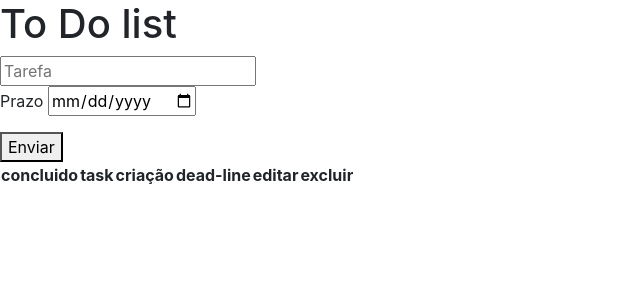
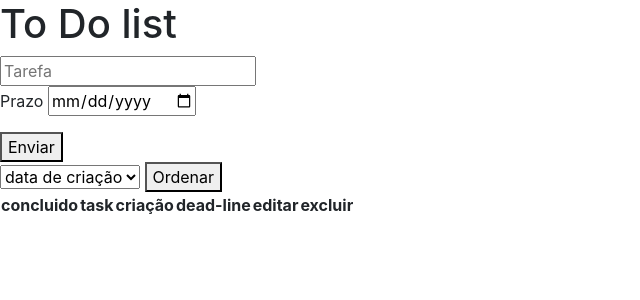
Before and after one commit to Sicarruda/to_do_list, a Flask app: page /home/1 in a window 1280 px wide. Shown: the top 300 px of the page, without its empty margins (0-640 px from the left). Run offline with Flask 2, Linux system fonts and the light colour scheme; data that the repository does not hold is empty; some libraries are stand-ins or nearby versions.

Commit message:
ordena tasks por data de criação e de conclusão"

```diff
--- a/app.py
+++ b/app.py
@@ -1,6 +1,8 @@
 from flask import Flask, render_template, request, jsonify, url_for, redirect
 from flask_mysqldb import MySQL
 from datetime import datetime
+
+from importlib_metadata import method_cache
 from email_validation import email_validation
 from password_validation import password_validation
 import logging
@@ -13,7 +15,7 @@ app.config['MYSQL_HOST'] = 'to_do_list_mysql_1'
 app.config['MYSQL_USER'] = 'jessica'
 app.config['MYSQL_PASSWORD'] = '123456'
 app.config['MYSQL_DB'] = 'LALA'
-
+app.debug=True
 mysql = MySQL(app)
 
 
@@ -77,6 +79,15 @@ def edit_task(id_task, user_task, dead_line):
     mysql.connection.commit()
     cursor.close()
 
+def order_tasks(id_user):
+    if request.args.get('sort') == 'data-criacao':
+        sql = f"select * from Tasks WHERE id_user = {id_user} ORDER BY date_creation"
+    elif request.args.get('sort') == 'prazo':
+        sql = f"select * from Tasks WHERE id_user = {id_user} ORDER BY dead_line"
+    else:
+        sql = f"select * from Tasks WHERE id_user = {id_user}"
+    return sql
+
 
 @app.route('/', methods = ['POST', 'GET'])
 def login():
@@ -98,18 +109,15 @@ def homepage(id_user):
     cursor = mysql.connection.cursor()
 
     if request.method == "POST":
-
         if request.form['submit'] == 'cadastrar':
             add_new_task(id_user)
         elif request.form['submit'] == 'edit':
             task_id = request.form['task-id']
             return redirect(f'/home/{id_user}/task/{task_id}')
-        else:
+        elif request.form['submit'] == 'delete':
             delete_task()
 
-
-    sql = f"select * from Tasks WHERE id_user = {id_user}"
-    cursor.execute(sql)
+    cursor.execute(order_tasks(id_user))
     data = cursor.fetchall() #data from database
     cursor.close()
 
--- a/templates/homepage.html
+++ b/templates/homepage.html
@@ -15,6 +15,16 @@
       <input type="date" name="dead-line" placeholder="prazo">
     </p>
     <button type="submit" value="cadastrar" name="submit">Enviar</button>
+  </form>
+
+  <form action="/home/{{id}}" method="get">
+    <select name = 'sort'>
+      <option value="data-criacao">data de criação</option>
+      <option value="prazo">prazo</option>
+      <option value="concluida">concluida</option>
+      <option value="pendente">pendente</option>
+    </select>
+    <button type="submit">Ordenar</button>
   </form>
 
   <table>
```
Also changed, not shown: migrations/01_db.sql, 1 other file.
